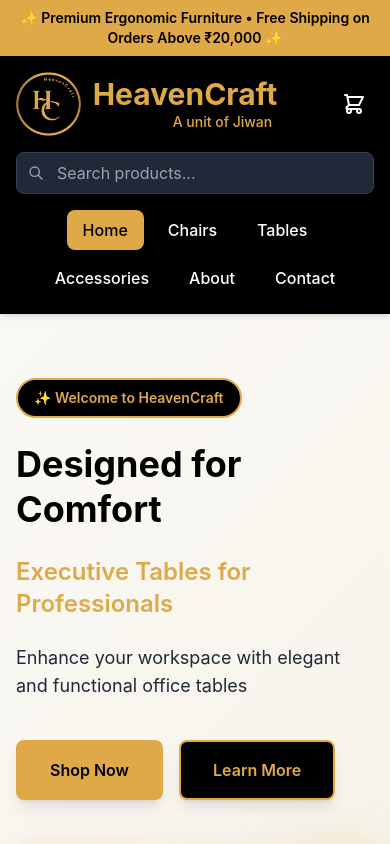
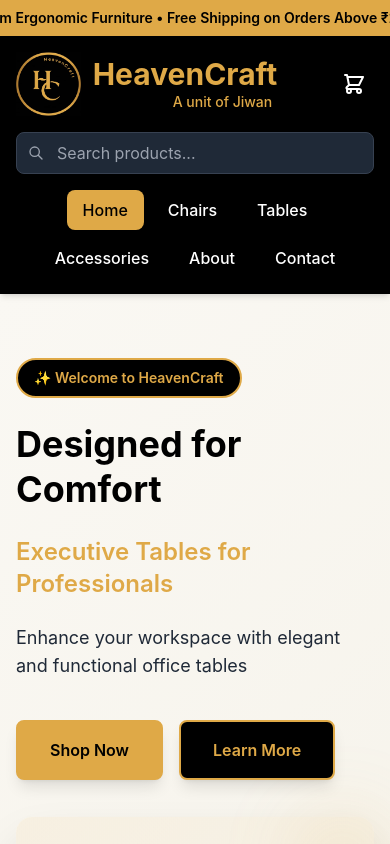
Before and after one commit to payal-budhiraja-00/heavenCraft, a React (Create React App) app: page / in a window 390 px wide. Shown: the top 844 px of the page. Built offline with nearby package versions, Linux system fonts and the light colour scheme.

Commit message:
Update Header.js

```diff
--- a/src/components/Header.js
+++ b/src/components/Header.js
@@ -1,4 +1,4 @@
-import React, { useState } from 'react';
+import React, { useState, useEffect } from 'react';
 import { Link, useLocation, useNavigate } from 'react-router-dom';
 import { useCart } from '../context/CartContext';
 
@@ -7,6 +7,15 @@
   const location = useLocation();
   const navigate = useNavigate();
   const [searchQuery, setSearchQuery] = useState('');
+  const [isScrolled, setIsScrolled] = useState(false);
+
+  useEffect(() => {
+    const handleScroll = () => {
+      setIsScrolled(window.scrollY > 40);
+    };
+    window.addEventListener('scroll', handleScroll, { passive: true });
+    return () => window.removeEventListener('scroll', handleScroll);
+  }, []);
 
   const isActive = (path) => {
     if (path === '/') {
@@ -32,35 +41,57 @@
 
   return (
     <header className="sticky top-0 z-50">
-      {/* Top Promotional Bar */}
-      <div className="bg-[#DFA947] txt-black py-2 px-4">
+      {/* Top Promotional Bar - collapses on scroll to save space */}
+      <div
+        className="bg-[#DFA947] txt-black px-4 overflow-hidden transition-all duration-300 ease-in-out"
+        style={{
+          maxHeight: isScrolled ? '0px' : '40px',
+          paddingTop: isScrolled ? '0px' : '0.5rem',
+          paddingBottom: isScrolled ? '0px' : '0.5rem',
+          opacity: isScrolled ? 0 : 1,
+        }}
+      >
         <div className="container mx-auto">
-          <div className="flex items-center justify-center text-center text-sm md:text-base font-semibold">
+          <div className="flex items-center justify-center text-center text-sm md:text-base font-semibold whitespace-nowrap">
             <span>✨ Premium Ergonomic Furniture • Free Shipping on Orders Above ₹20,000 ✨</span>
           </div>
         </div>
       </div>
 
-      {/* Main Header */}
+      {/* Main Header - shrinks on scroll instead of staying full-size */}
       <div className="bg-black shadow-md">
-        <div className="container mx-auto px-4 py-4">
+        <div
+          className={`container mx-auto px-4 transition-all duration-300 ease-in-out ${
+            isScrolled ? 'py-2' : 'py-4'
+          }`}
+        >
         <div className="flex items-center justify-between">
           {/* Logo */}
           <Link to="/" className="flex items-center space-x-3">
             <img
               src="/images/logo/heavencraft-logo.jpg"
               alt="HeavenCraft Logo"
-              className="h-16 w-auto"
+              className={`w-auto transition-all duration-300 ease-in-out ${
+                isScrolled ? 'h-10' : 'h-16'
+              }`}
               onError={(e) => {
                 e.target.onerror = null;
                 e.target.style.display = 'none';
               }}
             />
             <div className="flex flex-col">
-              <div className="text-3xl font-bold text-[#DFA947]">
+              <div
+                className={`font-bold text-[#DFA947] transition-all duration-300 ease-in-out ${
+                  isScrolled ? 'text-xl' : 'text-3xl'
+                }`}
+              >
                 HeavenCraft
               </div>
-              <div className="text-sm font-medium text-[#DFA947] ml-20">
+              <div
+                className={`font-medium text-[#DFA947] ml-20 transition-all duration-300 ease-in-out ${
+                  isScrolled ? 'text-xs opacity-0 h-0' : 'text-sm opacity-100'
+                }`}
+              >
                 A unit of Jiwan
               </div>
             </div>
```
